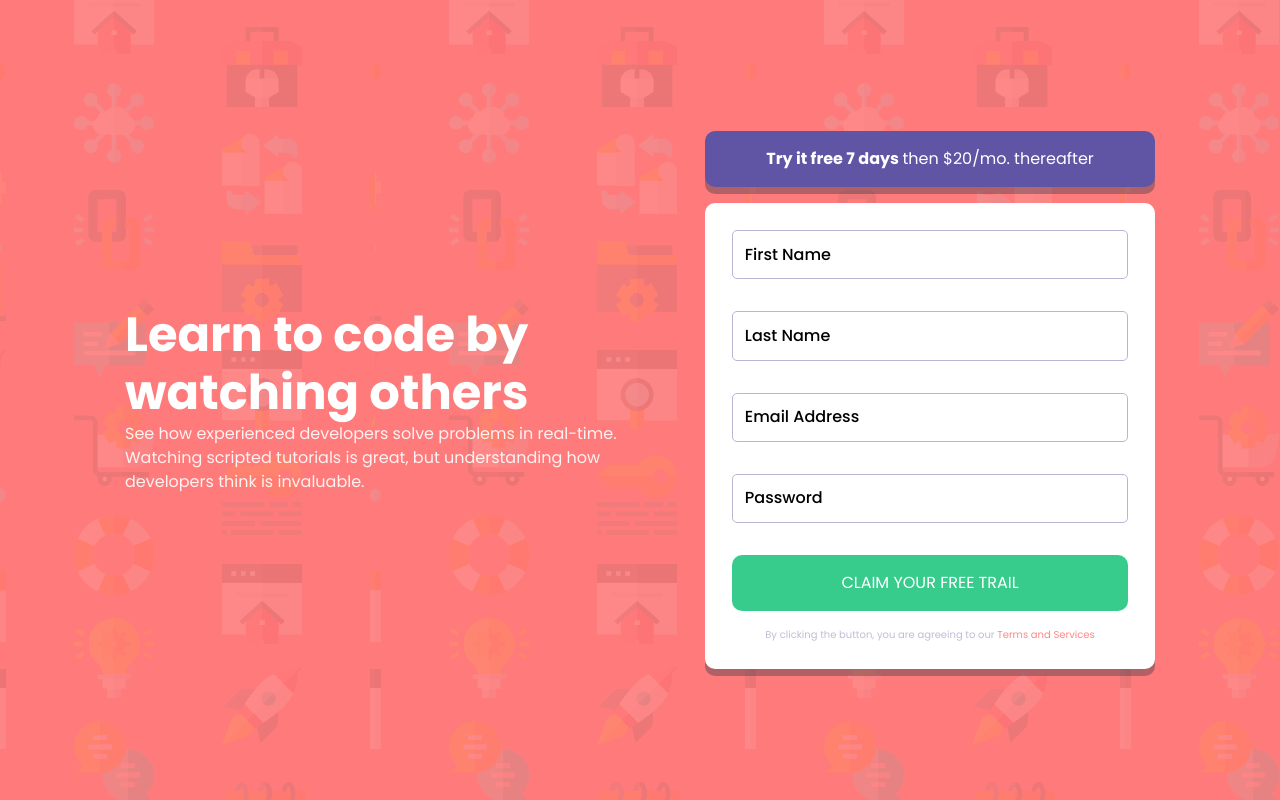
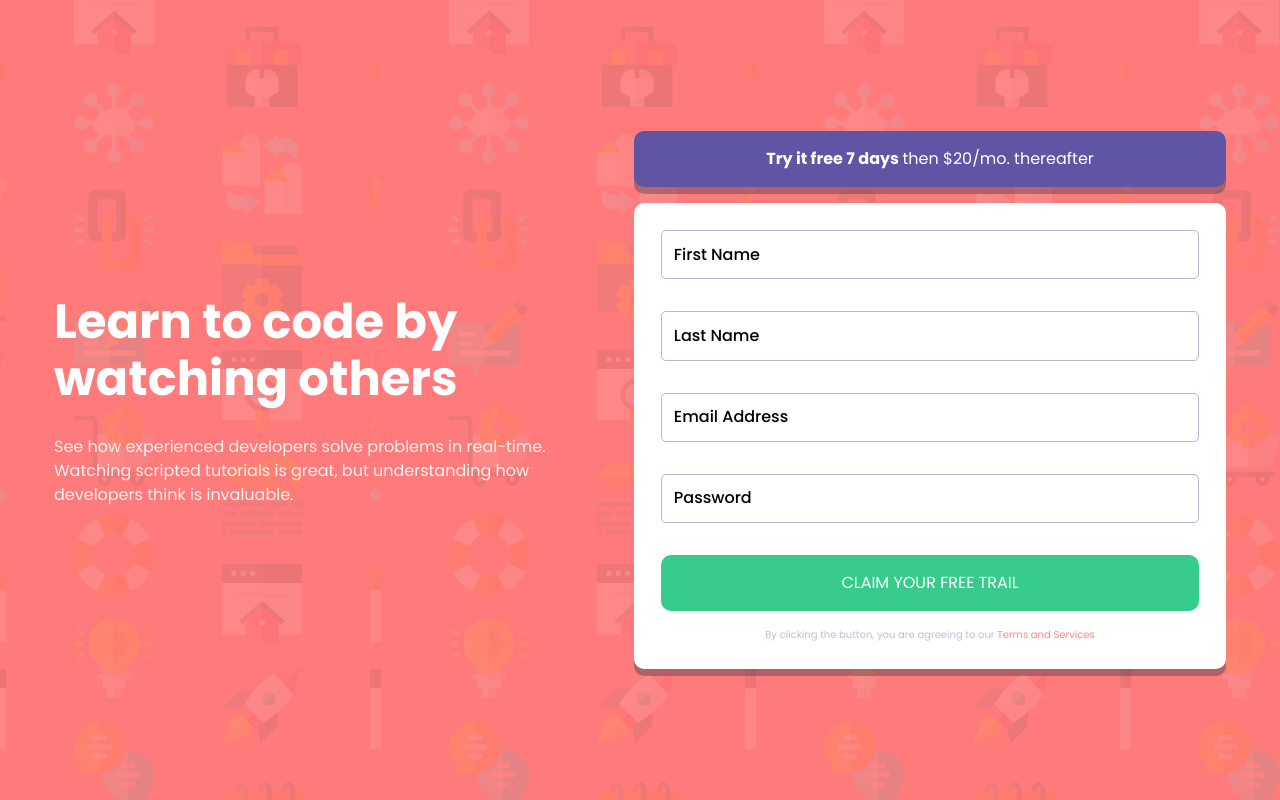
Before and after one commit to iTztoniYT/F-mentore-Intro-component-with-sign-up-form, a plain HTML site: page index.html in a window 1280 px wide. Drawn offline with Linux system fonts and the light colour scheme.

Commit message:
made changes ti html and css

```diff
--- a/css/style.css
+++ b/css/style.css
@@ -243,8 +243,9 @@ input::placeholder{font-weight: var(--fw-500); color: black;}
   }
 
   .left-wrapper{
+    display: flex;
     flex-direction: column;
-    gap: var(--gap, 1rem);
+    gap: var(--gap, 1.7rem);
     align-self: center;
     text-align: start;
     max-width: 31.25rem;
@@ -262,11 +263,6 @@ input::placeholder{font-weight: var(--fw-500); color: black;}
 
   }
 
-  .right-wrapper{
-    width: 28.125rem;
-  }
-
-
   .free-trail p{
     margin: 0 auto;
     max-width: 31.25rem;
@@ -277,4 +273,9 @@ input::placeholder{font-weight: var(--fw-500); color: black;}
     padding: 1rem 3.75rem;
   }
 
+  .right-wrapper {
+    /* set the flex-basis of the first child */
+    width: 37rem;
+  }
+
 }
```
Also changed, not shown: index.html (+0 -1 lines).
